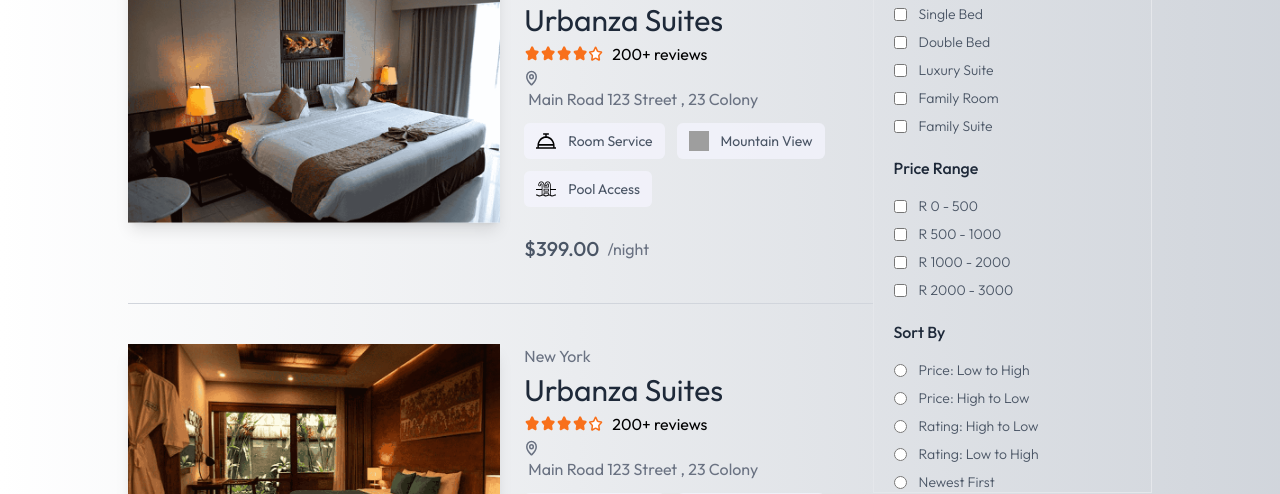
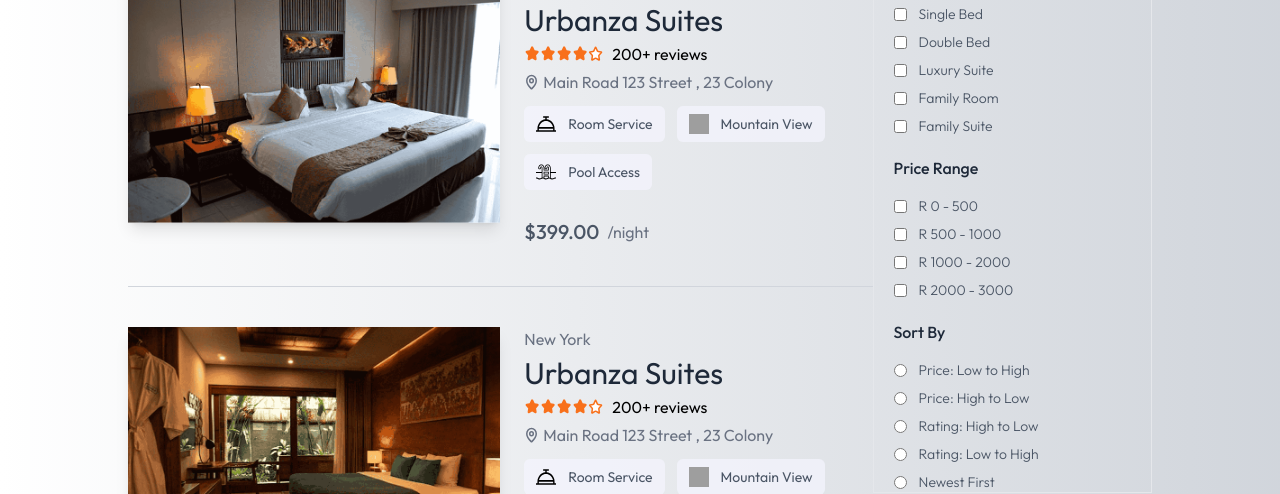
Before and after one commit to KevCareSA/Mini-Hackathons, a React (Vite) app in the folder HotelWebsite/: page /rooms in a window 1280 px wide. Shown: the part 306-800 px from the top of the page. Built offline with nearby package versions, Linux system fonts and the light colour scheme; no server answers; grey boxes are pictures that could not be loaded; a web font is replaced by a local one.

Commit message:
style: improve alignment of room location section

```diff
--- a/HotelWebsite/src/pages/AllRooms.jsx
+++ b/HotelWebsite/src/pages/AllRooms.jsx
@@ -106,7 +106,7 @@ function AllRooms() {
                 <p className='ml-2'>200+ reviews</p>
               </div>
 
-              <div>
+              <div className='flex items-center'>
                 <img src={assets.locationIcon} alt='location-icon' />
                 <span className='ml-1 text-gray-500'>{room.hotel.address}</span>
               </div>
```
